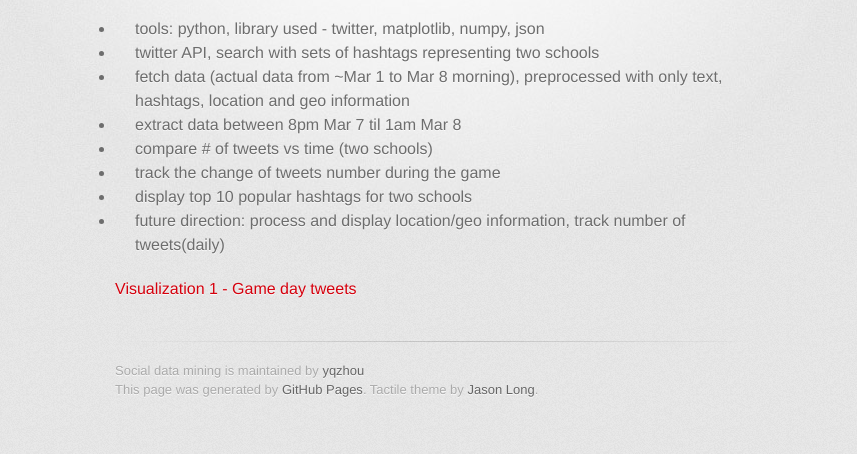
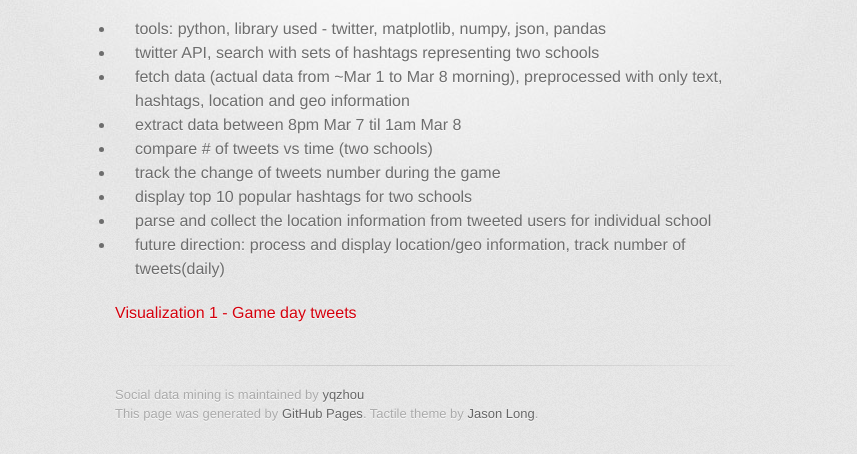
Before and after one commit to yqzhou/data_mining_mini_project, a plain HTML site: page index.html in a window 1280 px wide. Shown: the part 346-800 px from the top of the page, without its empty margins (215-1072 px from the left). Drawn offline with Linux system fonts and the light colour scheme; a web font is replaced by a local one.

Commit message:
Create gh-pages branch via GitHub

```diff
--- a/index.html
+++ b/index.html
@@ -37,13 +37,14 @@
 <p>[1] UNC-Duke-Game(Mar 7 2015)</p>
 
 <ul>
-<li>tools: python, library used - twitter, matplotlib, numpy, json</li>
+<li>tools: python, library used - twitter, matplotlib, numpy, json, pandas</li>
 <li>twitter API, search with sets of hashtags representing two schools</li>
 <li>fetch data (actual data from ~Mar 1 to Mar 8 morning), preprocessed with only text, hashtags, location and geo information</li>
 <li>extract data between 8pm Mar 7 til 1am Mar 8</li>
 <li>compare # of tweets vs time (two schools)</li>
 <li>track the change of tweets number during the game</li>
 <li>display top 10 popular hashtags for two schools</li>
+<li>parse and collect the location information from tweeted users for individual school</li>
 <li>future direction: process and display location/geo information, track number of tweets(daily)</li>
 </ul>
 
--- a/params.json
+++ b/params.json
@@ -1 +1 @@
-{"name":"Social data mining","tagline":"mini-projects on social data mining","body":"# Mini-project on social data mining\r\n\r\n[1] UNC-Duke-Game(Mar 7 2015)\r\n- tools: python, library used - twitter, matplotlib, numpy, json\r\n- twitter API, search with sets of hashtags representing two schools\r\n- fetch data (actual data from ~Mar 1 to Mar 8 morning), preprocessed with only text, hashtags, location and geo information\r\n- extract data between 8pm Mar 7 til 1am Mar 8\r\n- compare # of tweets vs time (two schools)\r\n- track the change of tweets number during the game\r\n- display top 10 popular hashtags for two schools\r\n- future direction: process and display location/geo information, track number of tweets(daily)\r\n\r\n[Visualization 1 - Game day tweets](https://raw.githubusercontent.com/yqzhou/social_data_mining/master/UNC_Duke_game/figure_1.png)","google":"","note":"Don't delete this file! It's used internally to help with page regeneration."}
+{"name":"Social data mining","tagline":"mini-projects on social data mining","body":"# Mini-project on social data mining\r\n\r\n[1] UNC-Duke-Game(Mar 7 2015)\r\n- tools: python, library used - twitter, matplotlib, numpy, json, pandas\r\n- twitter API, search with sets of hashtags representing two schools\r\n- fetch data (actual data from ~Mar 1 to Mar 8 morning), preprocessed with only text, hashtags, location and geo information\r\n- extract data between 8pm Mar 7 til 1am Mar 8\r\n- compare # of tweets vs time (two schools)\r\n- track the change of tweets number during the game\r\n- display top 10 popular hashtags for two schools\r\n- parse and collect the location information from tweeted users for individual school\r\n- future direction: process and display location/geo information, track number of tweets(daily)\r\n\r\n[Visualization 1 - Game day tweets](https://raw.githubusercontent.com/yqzhou/social_data_mining/master/UNC_Duke_game/figure_1.png)","google":"","note":"Don't delete this file! It's used internally to help with page regeneration."}
```
